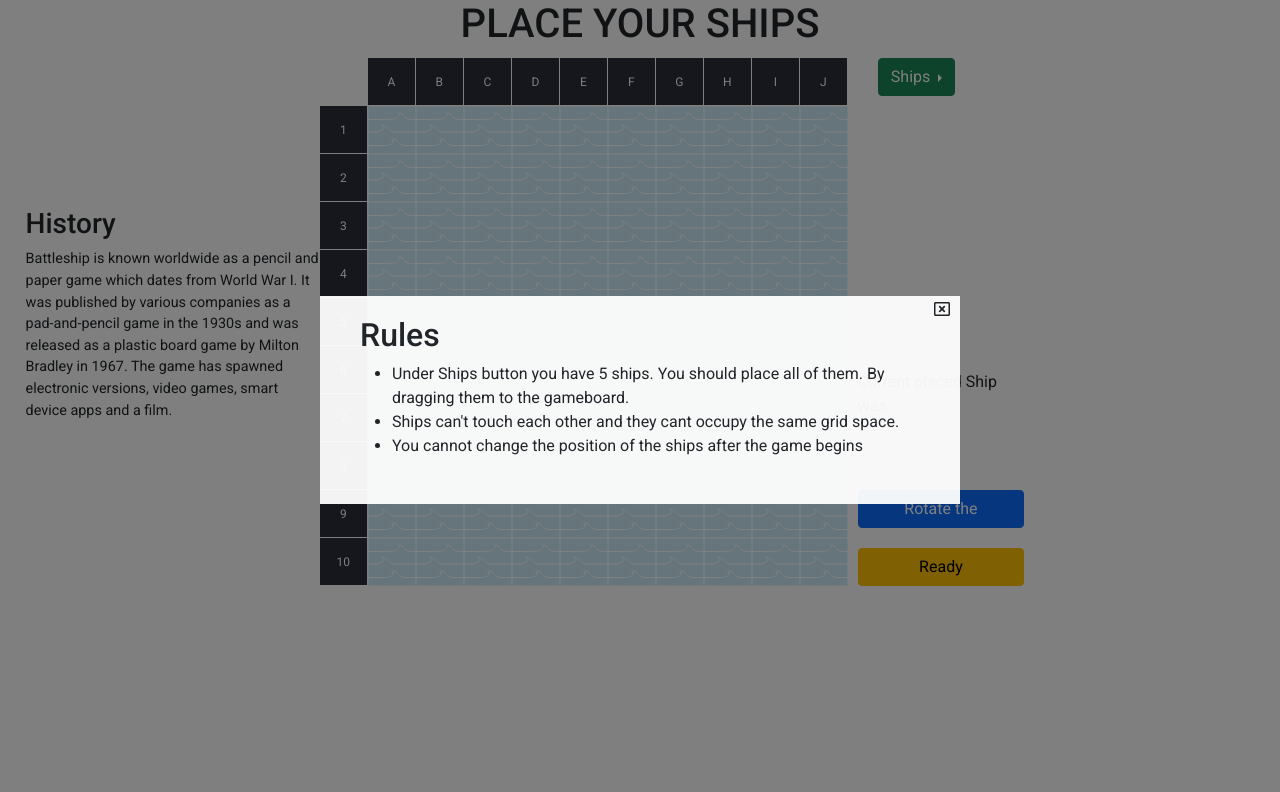
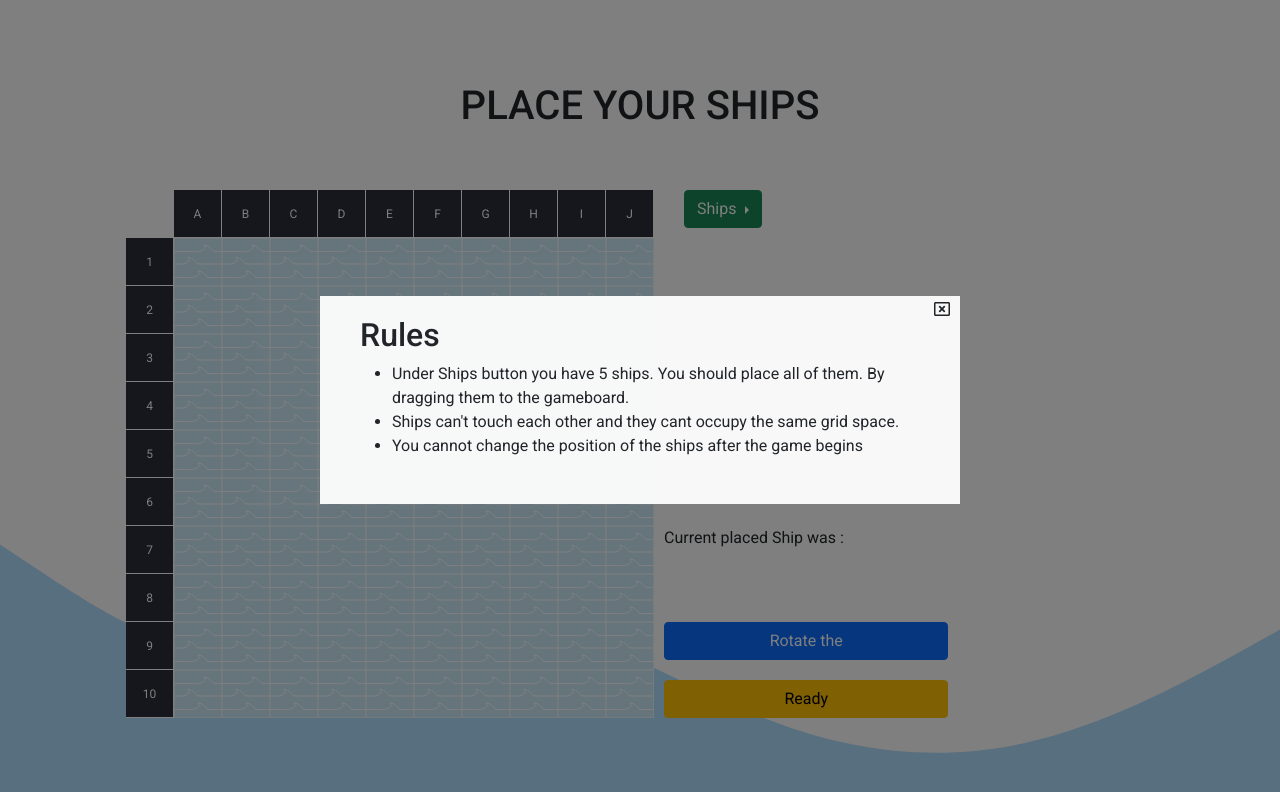
Before and after one commit to Furkangunduz/battleship, a React (Create React App) app: page /create-map/1/1 in a window 1280 px wide. Shown: the top 792 px of the page. Built offline with nearby package versions, Linux system fonts and the light colour scheme; no server answers.

Commit message:
Changed Create map ui.

```diff
--- a/src/pages/CreateMap.jsx
+++ b/src/pages/CreateMap.jsx
@@ -125,11 +125,8 @@ function CreateMap({ navigate }) {
 
 	return (
 		<>
-			<h1 style={{ textAlign: 'center', marginBottom: '10px' }}>PLACE YOUR SHIPS</h1>
 			<div className='game-container'>
-				<div className='game-history'>
-					<History />
-				</div>
+				<h1 style={{ textAlign: 'center', marginBottom: '10px' }}>PLACE YOUR SHIPS</h1>
 				<div className='board-container'>
 					<div className='board-and-ships'>
 						<Board />
--- a/src/style/board.css
+++ b/src/style/board.css
@@ -3,11 +3,18 @@
 	font-family: 'Roboto', sans-serif;
 	margin: 0;
 }
+#root {
+	height: 100vh;
+}
 .game-container {
-	margin-top: 10px;
-	display: flex;
-	justify-content: space-between;
-	align-items: center;
+	display: grid;
+	place-content: center;
+	height: 100%;
+	background: url('../assets/wave.svg') no-repeat;
+	background-position: bottom;
+}
+.game-container h1 {
+	padding-bottom: 50px;
 }
 .game-history {
 	width: 300px;
@@ -24,15 +31,13 @@
 	display: flex;
 	flex-direction: column;
 	justify-content: space-between;
+	width: 500px;
 }
 .actions {
 	display: flex;
 	flex-direction: column;
 	padding-left: 10px;
 	gap: 20px;
-}
-.dropdown-menu {
-	background-color: black;
 }
 .how-to-play {
 	position: fixed;
```
